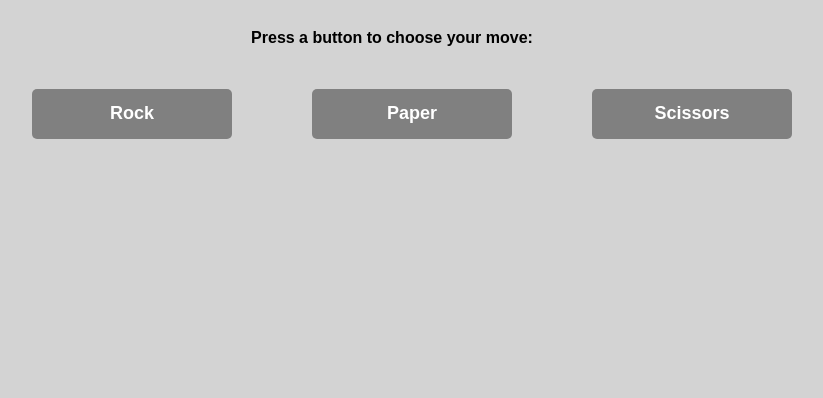
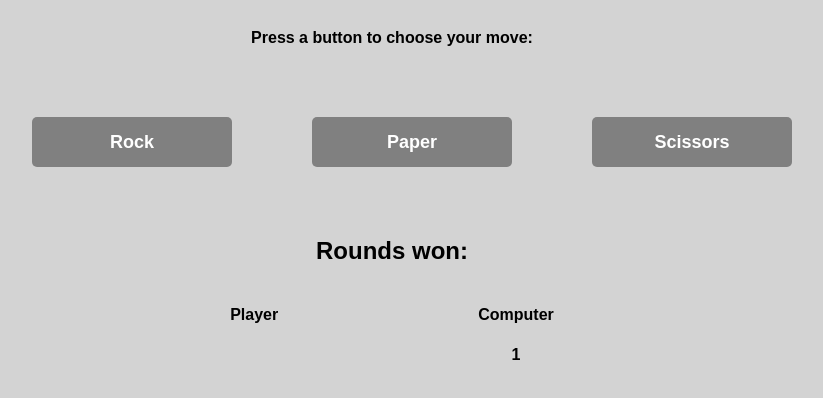
Before and after one commit to mdesanker/rock-paper-scissors, a plain HTML site: page index.html in a window 1280 px wide. Both pictures are taken after a click on the button "Rock". Shown: the part 198-596 px from the top of the page, without its empty margins (248-1071 px from the left). Drawn offline with Linux system fonts and the light colour scheme.

Commit message:
Added JavaScript to display score updates on screen

```diff
--- a/index.html
+++ b/index.html
@@ -15,6 +15,17 @@
         <li class="paper"><button id="paper">Paper</button></li>
         <li class="scissors"><button id="scissors">Scissors</button></li>
     </ul>
+    <h2>Rounds won:</h2>
+    <div class="scoreboard">
+        <div class="player">
+            <h4>Player</h4>
+            <h4 id="player-score"></h4>
+        </div>
+        <div class="computer">
+            <h4>Computer</h4>
+            <h4 id="computer-score"></h4>
+        </div>
+    </div>
     <script src="script.js"></script>
 </body>
 </html>
--- a/script.js
+++ b/script.js
@@ -40,9 +40,26 @@ function game() {
 
 // game()
 
+let playerScore = 0
+let computerScore = 0
+
+const playerScoreDisplay = document.getElementById('player-score');
+const computerScoreDisplay = document.getElementById('computer-score');
+
 const buttons = document.querySelectorAll('button');
 buttons.forEach((button) => {
     button.addEventListener('click', () => {
-        playRound(button.id, computerPlay());
+        if (playRound(button.id, computerPlay())) {     // Play round with player's selection
+            playerScore += 1;
+            playerScoreDisplay.textContent = `${playerScore}`;
+        } else {
+            computerScore += 1;
+            computerScoreDisplay.textContent = `${computerScore}`;
+        };
     })
 })
+
+// Check for 5 games won and end match
+if (playerScore === 5 || computerScore === 5) {
+    // End game and display winner
+}
--- a/style.css
+++ b/style.css
@@ -17,11 +17,15 @@ h1 {
 h4 {
     text-align: center;
 }
+h2 {
+    text-align: center;
+}
 ul {
     list-style-type: none;
     display: flex;
     flex-direction: row;
     justify-content: center;
+    margin: 50px 0;
 }
 button {
     width: 200px;
@@ -34,3 +38,8 @@ button {
     background-color: gray;
     color: white;
 }
+.scoreboard {
+    display: flex;
+    justify-content: center;
+    gap: 200px;
+}
```
